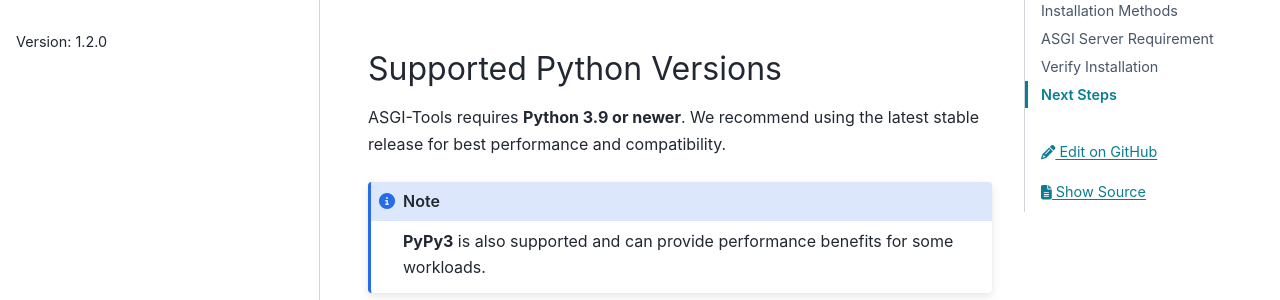
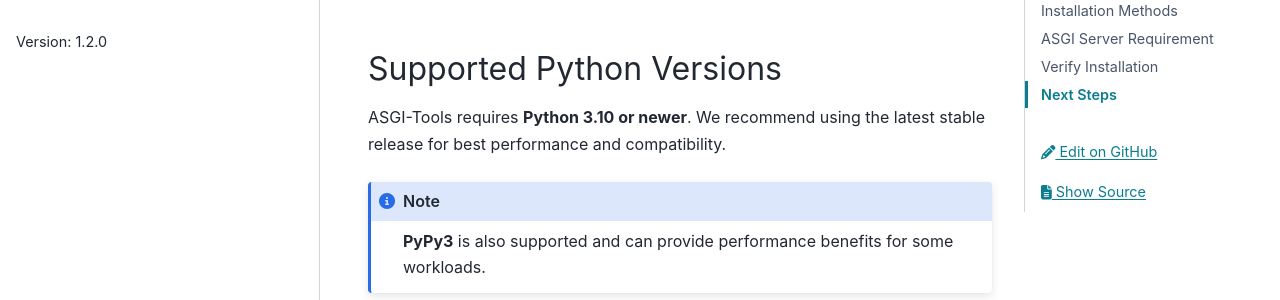
Before and after one commit to klen/asgi-tools, a Sphinx documentation site: the page built from docs/installation.rst, in a window 1280 px wide and 900 px high. Shown: the part 186-486 px from the top of the window. Built offline with Sphinx 7.4.7 and the PyData theme 0.15.4, drawn with Linux system fonts in a browser that asks for light colours.

Commit message:
chore: update Python version requirement to 3.10 🔄
This commit updates the minimum required Python version for the project from 3.9 to 3.10 in various files, including documentation and code comments. It also adjusts the test cases to reflect the updated Python version requirement.

```diff
--- a/README.rst
+++ b/README.rst
@@ -63,7 +63,7 @@
 Requirements
 =============
 
-- python >= 3.9
+- python >= 3.10
 
 .. note:: pypy3 is also supported
 
--- a/docs/installation.rst
+++ b/docs/installation.rst
@@ -4,7 +4,7 @@
 Supported Python Versions
 -------------------------
 
-ASGI-Tools requires **Python 3.9 or newer**. We recommend using the latest stable release for best performance and compatibility.
+ASGI-Tools requires **Python 3.10 or newer**. We recommend using the latest stable release for best performance and compatibility.
 
 .. note::
    **PyPy3** is also supported and can provide performance benefits for some workloads.
```
Also changed, not shown: 2 other files.
